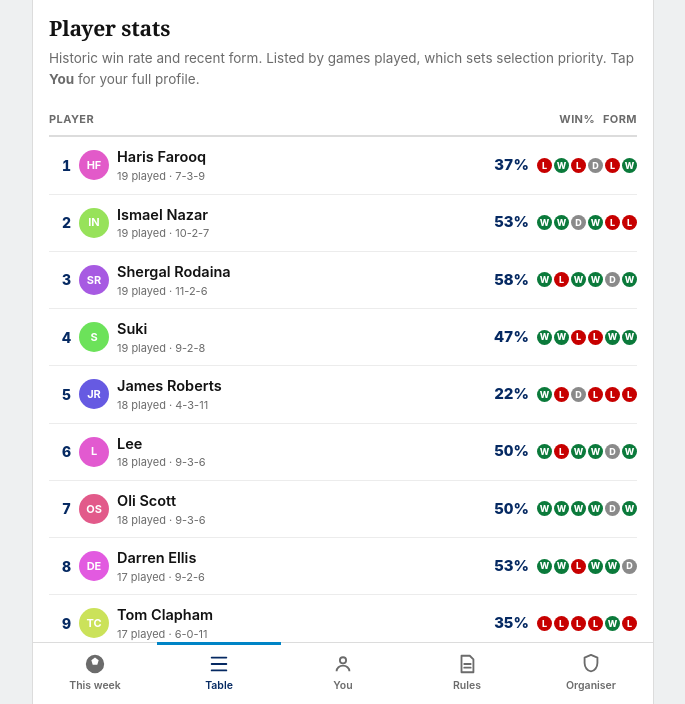
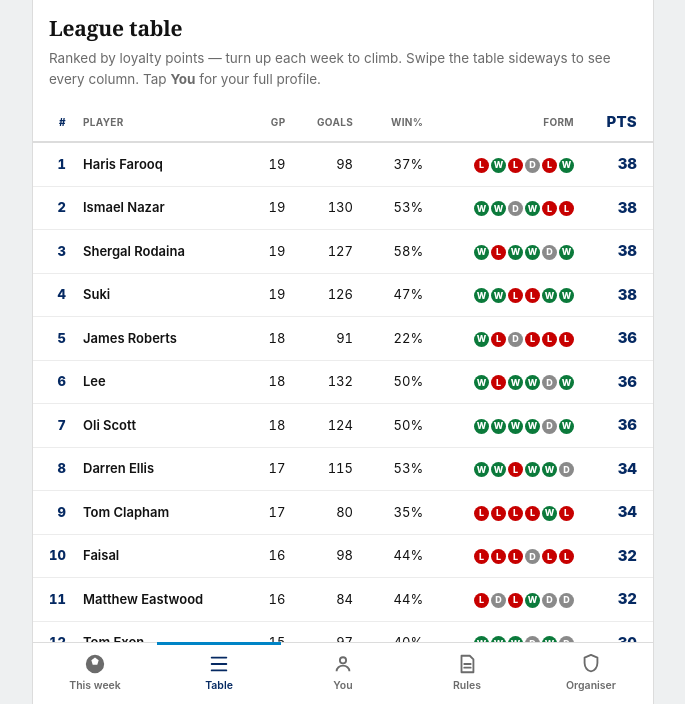
Before and after one commit to faisalmushtaq/tntf-poll, a website with bundled scripts: page public/index.html in a window 1280 px wide. Both pictures are taken after a click on the button "Table". Shown: the part 96-800 px from the top of the page, without its empty margins (297-982 px from the left). Built offline with nearby package versions, Linux system fonts and the light colour scheme.

Commit message:
Rebuild Table as a multi-column league table (#4)
Columns: Pos (by loyalty points), Player, GP, Team Goals, Win%, Form (last 6),
Loyalty Points — the key metric is back. Horizontally scrollable with the Pos
and Player columns pinned left so the stats scroll under them.


Claude-Session: https://claude.ai/code/session_016HJFMkeGWw1bvV7yDxBXpX

Co-authored-by: Claude <noreply@anthropic.com>

```diff
--- a/public/app.js
+++ b/public/app.js
@@ -266,22 +266,37 @@ function tableScreen() {
   const rows = state.roster.map((p, i) => {
     const an = history ? logic.playerAnalytics(p.id, history) : null;
     const me = p.id === state.me?.id;
-    const pct = an && an.played ? `${an.winPct}%` : '—';
-    const sub = an && an.played ? `${an.played} played · ${an.wins}-${an.draws}-${an.losses}` : `${p.gamesPlayed} games`;
+    const played = an && an.played ? an.played : p.gamesPlayed;
+    const goals = an && an.played ? an.gf : '—';
+    const win = an && an.played ? an.winPct + '%' : '—';
     const form = an && an.played ? formGuide(an.form.slice(0, 6)) : '<span class="tdash">—</span>';
-    return `<div class="trow ${me ? 'me' : ''}">
-      <div class="tnum">${i + 1}</div>
-      <div class="tavatar" style="background:${avatarColor(p.name)}">${initials(p.name)}</div>
-      <div class="tname"><div class="name">${esc(p.name)}${me ? ' <span class="small">(you)</span>' : ''}</div><div class="tsub">${sub}</div></div>
-      <div class="tpct">${pct}</div>
-      <div class="tform">${form}</div>
-    </div>`;
+    return `<tr class="${me ? 'me' : ''}">
+      <td class="c-pos">${i + 1}</td>
+      <td class="c-player"><span class="tp-name">${esc(p.name)}</span>${me ? ' <span class="small">(you)</span>' : ''}</td>
+      <td class="c-num">${played}</td>
+      <td class="c-num">${goals}</td>
+      <td class="c-num">${win}</td>
+      <td class="c-form">${form}</td>
+      <td class="c-pts">${p.loyalty}</td>
+    </tr>`;
   }).join('');
   return `<div class="card">
-    <h2>Player stats</h2>
-    <p class="hint">Historic win rate and recent form. Listed by games played, which sets selection priority. Tap <b>You</b> for your full profile.</p>
-    <div class="thead"><span class="h-player">Player</span><span class="h-pct">Win%</span><span class="h-form">Form</span></div>
-    ${rows || '<div class="empty">No players yet.</div>'}
+    <h2>League table</h2>
+    <p class="hint">Ranked by loyalty points — turn up each week to climb. Swipe the table sideways to see every column. Tap <b>You</b> for your full profile.</p>
+    <div class="table-scroll">
+      <table class="stats-table">
+        <thead><tr>
+          <th class="c-pos">#</th>
+          <th class="c-player">Player</th>
+          <th class="c-num" title="Games played">GP</th>
+          <th class="c-num" title="Team goals scored">Goals</th>
+          <th class="c-num">Win%</th>
+          <th class="c-form">Form</th>
+          <th class="c-pts">Pts</th>
+        </tr></thead>
+        <tbody>${rows || '<tr><td colspan="7" class="empty">No players yet.</td></tr>'}</tbody>
+      </table>
+    </div>
   </div>`;
 }
 
--- a/public/styles.css
+++ b/public/styles.css
@@ -163,21 +163,23 @@ nav.tabs svg { width: 22px; height: 22px; }
 .fchip.d { background: #8a8a8a; }
 .fchip.l { background: var(--danger); }
 
-/* Stats table with columns */
-.thead { display: grid; grid-template-columns: 22px 30px 1fr 42px auto; gap: 8px; align-items: center; padding: 8px 0; border-bottom: 2px solid var(--line); font-size: 11px; text-transform: uppercase; letter-spacing: .4px; color: var(--muted); font-weight: 700; }
-.thead .h-player { grid-column: 1 / 4; }
-.thead .h-pct { text-align: right; }
-.trow { display: grid; grid-template-columns: 22px 30px 1fr 42px auto; gap: 8px; align-items: center; padding: 9px 0; border-bottom: 1px solid var(--line-2); }
-.trow.me { background: #fffbe0; margin: 0 -8px; padding: 9px 8px; }
-.tnum { text-align: right; font-weight: 800; color: var(--navy); font-variant-numeric: tabular-nums; font-size: 14px; }
-.tavatar { width: 30px; height: 30px; border-radius: 50%; display: grid; place-items: center; font-weight: 700; font-size: 11px; color: #fff; }
-.tname { min-width: 0; }
-.tname .name { font-weight: 600; font-size: 14.5px; white-space: nowrap; overflow: hidden; text-overflow: ellipsis; }
-.tsub { font-size: 11px; color: var(--muted); white-space: nowrap; overflow: hidden; text-overflow: ellipsis; }
-.tpct { text-align: right; font-weight: 800; font-variant-numeric: tabular-nums; color: var(--navy); font-size: 15px; }
-.tform { display: flex; }
-.tform .form-guide { gap: 2px; }
-.tform .fchip { width: 15px; height: 15px; font-size: 9px; }
+/* League table — horizontally scrollable, with Pos + Player pinned left */
+.table-scroll { overflow-x: auto; -webkit-overflow-scrolling: touch; margin: 0 -16px; }
+.stats-table { border-collapse: collapse; width: 100%; font-size: 13px; white-space: nowrap; }
+.stats-table th { font-size: 10px; text-transform: uppercase; letter-spacing: .3px; color: var(--muted); font-weight: 700; text-align: right; padding: 8px 8px; border-bottom: 2px solid var(--line); }
+.stats-table th:first-child { padding-left: 16px; }
+.stats-table th:last-child, .stats-table td:last-child { padding-right: 16px; }
+.stats-table td { padding: 10px 8px; border-bottom: 1px solid var(--line-2); text-align: right; vertical-align: middle; }
+.stats-table tbody tr { background: #fff; }
+.stats-table tbody tr.me { background: #fffbe0; }
+.stats-table .c-pos { position: sticky; left: 0; z-index: 2; width: 34px; padding-left: 16px; text-align: right; font-weight: 800; color: var(--navy); font-variant-numeric: tabular-nums; background: inherit; }
+.stats-table .c-player { position: sticky; left: 42px; z-index: 2; text-align: left; min-width: 96px; max-width: 150px; overflow: hidden; text-overflow: ellipsis; background: inherit; box-shadow: 6px 0 6px -6px rgba(0,0,0,.12); }
+.stats-table thead .c-pos, .stats-table thead .c-player { background: #fff; z-index: 3; }
+.tp-name { font-weight: 600; }
+.stats-table .c-num { font-variant-numeric: tabular-nums; }
+.stats-table .c-pts { font-weight: 800; color: var(--navy); font-variant-numeric: tabular-nums; font-size: 15px; }
+.stats-table .c-form .form-guide { justify-content: flex-end; gap: 2px; display: inline-flex; }
+.stats-table .c-form .fchip { width: 15px; height: 15px; font-size: 9px; }
 .tdash { color: var(--muted); }
 
 .icon-btn { width: auto; background: #fff; border: 1px solid var(--line); color: var(--navy); border-radius: 8px; padding: 7px 9px; font-size: 14px; margin-left: 5px; flex: none; }
```
